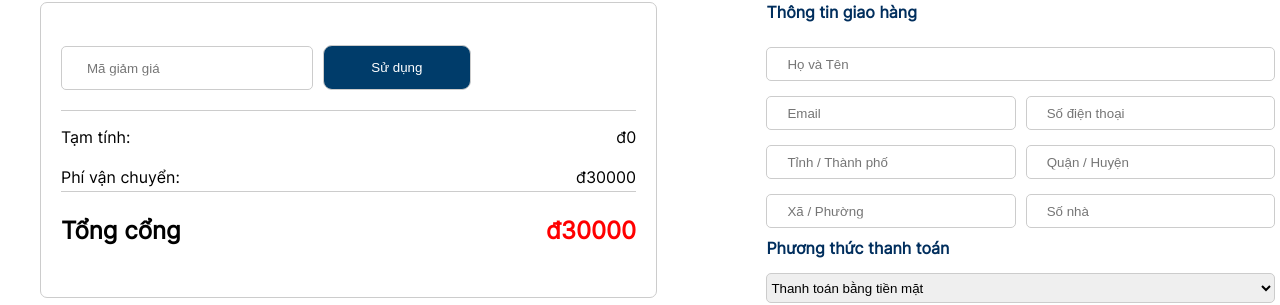
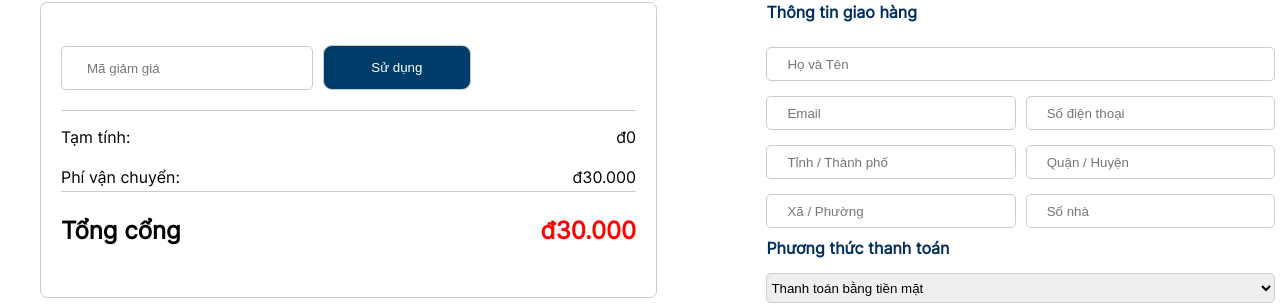
Before and after one commit to YaseiTanuki/Pawdora-Box, a React (Vite) app: page /subcartpage in a window 1280 px wide. Shown: the part 443-748 px from the top of the page. Built offline with nearby package versions, Linux system fonts and the light colour scheme.

Commit message:
xong ròi

```diff
--- a/src/pages/cart/cart.jsx
+++ b/src/pages/cart/cart.jsx
@@ -20,9 +20,8 @@ const CartPage = () => {
       const [cartList, setCartList] = useState([])
       const {payProduct, setPayProduct} = useContext(PayContext)
       const CartProductDisplay = (props) => {
-        return(
+        return (
             <article className="cart-item">
-
                 <img src={props.img} alt="" />
                 <article className="detail-container">
                     <article className="product-name">
@@ -30,12 +29,12 @@ const CartPage = () => {
                         <button><FontAwesomeIcon icon="trash" /></button>
                     </article>
                     <article className="price">
-                        <h3>{props.price}đ</h3>
+                        <h3>{formatPrice(props.price)}</h3>
                     </article>
                 </article>
             </article>
-        )
-      }
+        );
+    };
 
     for(let i = 0; i < cartProduct.length; i++)
     {
@@ -95,7 +94,10 @@ const CartPage = () => {
             </section>
             <section className="total">
                 <article className="total-detail-container">
-                    <h1><span className="not-red">Tổng tiền:</span> <span>đ{totalPrice}</span></h1>
+                <h1>
+                    <span className="not-red">Tổng tiền:</span>{" "}
+                    <span>{formatPrice(totalPrice)}</span>
+                </h1>
                     <ul>
                         <li>Hỗ trợ đổi hàng trong vòng 7 ngày tại tất cả các cửa hàng trên toàn quốc.</li>
                         <li>Miễn phí ship với đơn hàng từ 500.000đ.</li>
--- a/src/pages/sub_cart_page/sub_cart_page.jsx
+++ b/src/pages/sub_cart_page/sub_cart_page.jsx
@@ -32,7 +32,7 @@ const SubCartPage = () => {
         setTotalPrice(total);
 
         const CartProductDisplay = (props) => {
-        return(
+            return (
                 <article className="cart-item">
                     <img src={props.img} alt="" />
                     <article className="detail-container">
@@ -41,12 +41,15 @@ const SubCartPage = () => {
                             <button><FontAwesomeIcon icon="trash" /></button>
                         </article>
                         <article className="price">
-                        <h3>{props.price}đ</h3>
+                            <h3>{formatPrice(props.price)}</h3>
                         </article>
                     </article>
                 </article>
-        )
-      }
+            );
+        };
+        const formatPrice = (amount) => {
+            return `đ${new Intl.NumberFormat('vi-VN').format(amount)}`;
+          };
     return (
         <section className="sub-cart-page">
             <Header showNav={true}/>
@@ -64,15 +67,15 @@ const SubCartPage = () => {
                 <article>
                 <div className="fee">
                         <p>Tạm tính: </p>
-                        <p>đ{totalPrice}</p>
+                        <p>{formatPrice(totalPrice)}</p>
                     </div>
                     <div className="fee3">
                         <p>Phí vận chuyển: </p>
-                        <p>đ30000</p>
+                        <p>{formatPrice(30000)}</p>
                     </div>
                     <div className="fee2">
                         <p>Tổng cổng </p>
-                        <p className="red">đ{totalPrice+30000}</p>
+                        <p className="red">{formatPrice(totalPrice + 30000)}</p>
                     </div>
                 </article>
             </section>
```
Lines whose indentation alone changed are shown as unchanged.
